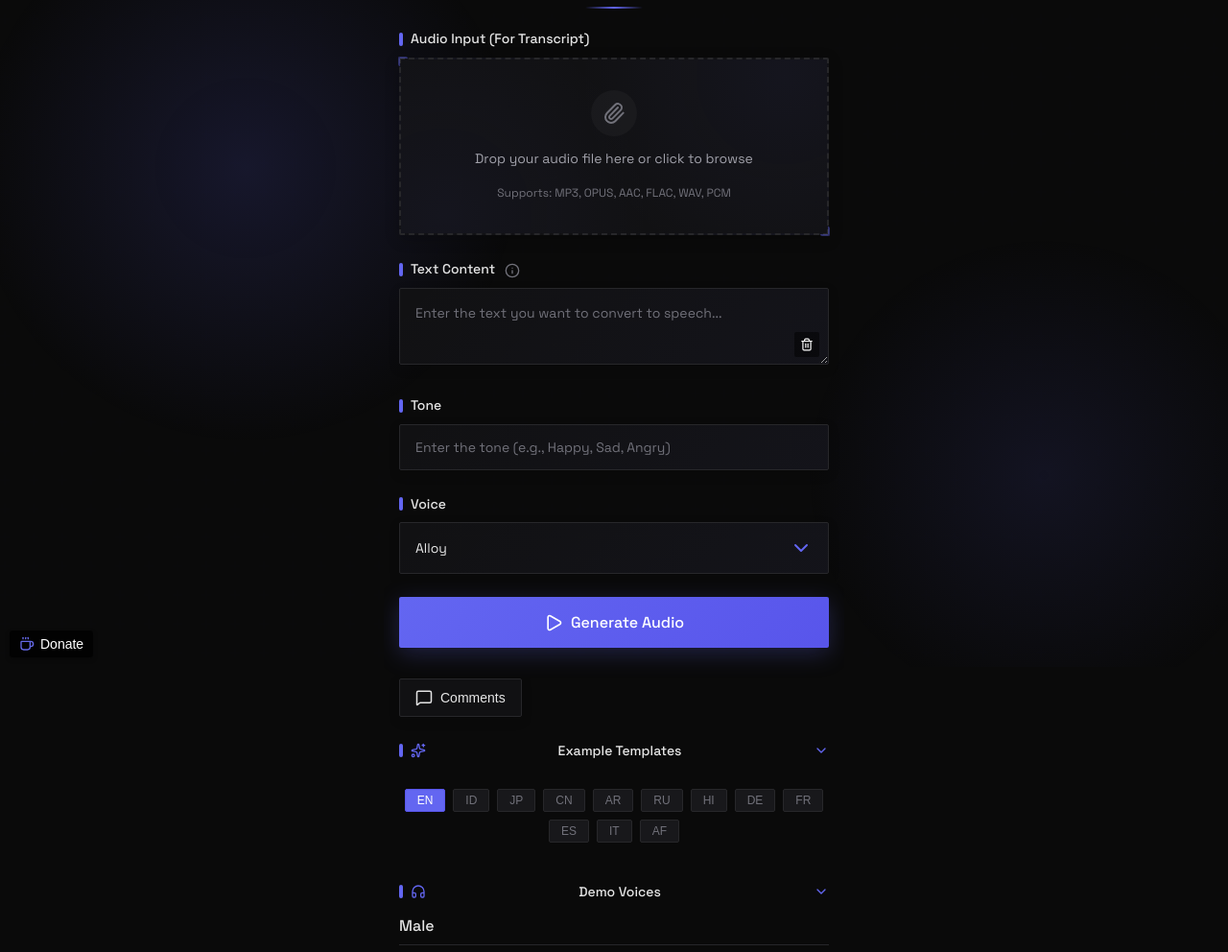
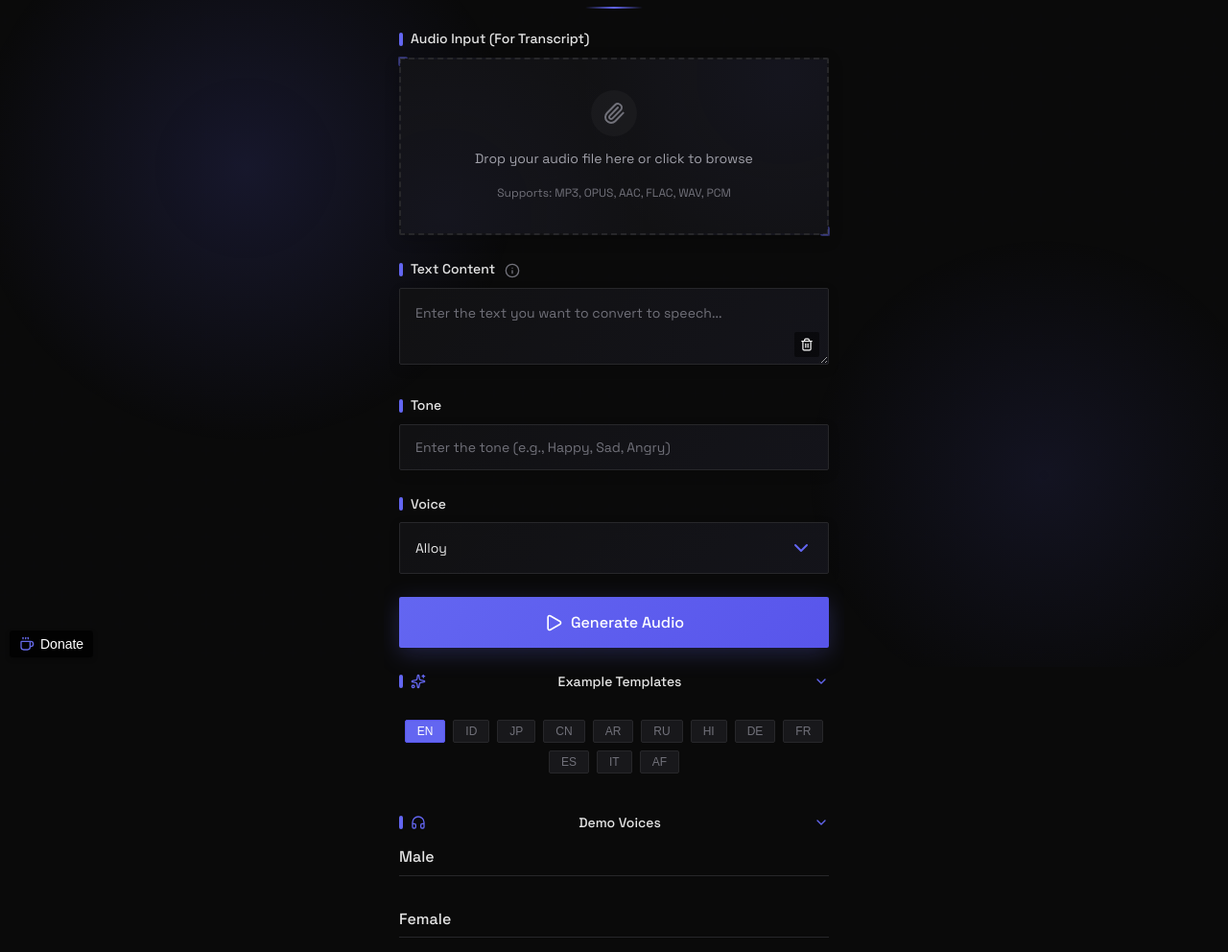
Before and after one commit to withthatway/argent-script, a plain HTML site: page index.html in a window 1280 px wide. Shown: the part 105-1097 px from the top of the page at 96% size. Drawn offline with nearby package versions, Linux system fonts and the light colour scheme.

Commit message:
Update index.html

```diff
--- a/index.html
+++ b/index.html
@@ -2292,10 +2292,10 @@
         </section>
 
       <!-- Comments Toggle Button -->
-      <button class="comments-toggle" id="commentsToggleBtn">
+      <!--button class="comments-toggle" id="commentsToggleBtn">
         <i data-lucide="message-square" style="width: 18px; height: 18px;"></i>
         Comments
-      </button>
+      </button-->
 
       <!-- Comment Section -->
       <!--section class="commentSection">
```
